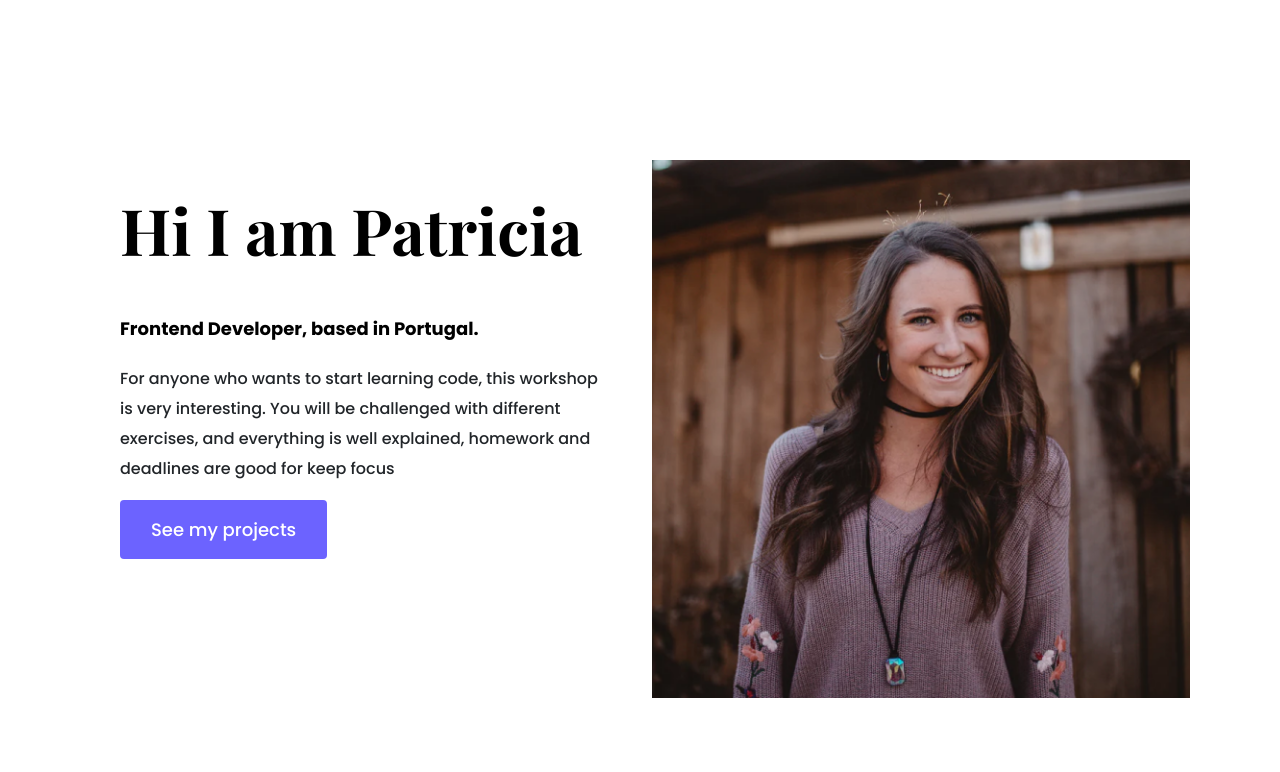
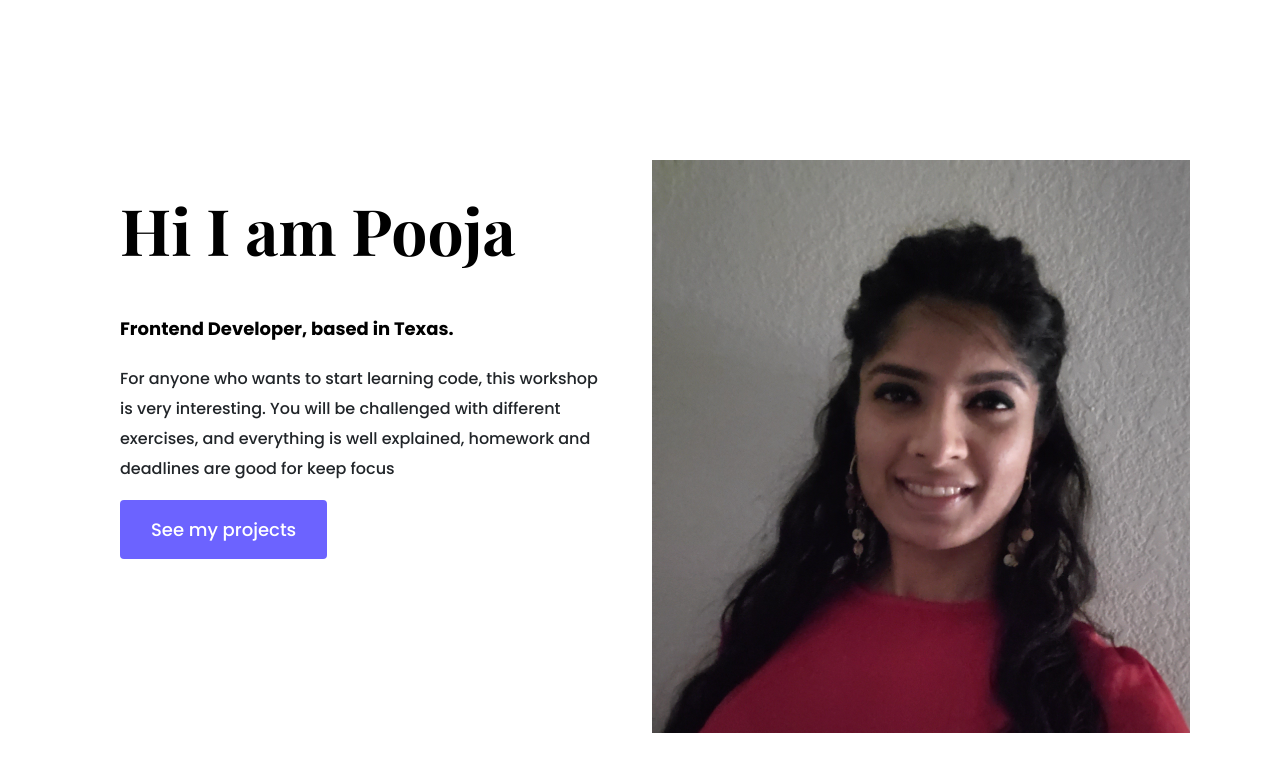
Before and after one commit to PujaT22/portfolio-project, a plain HTML site: page about.html in a window 1280 px wide. Drawn offline with nearby package versions, Linux system fonts and the light colour scheme; a web font is replaced by a local one.

Commit message:
Update about.html

```diff
--- a/about.html
+++ b/about.html
@@ -34,8 +34,8 @@
       <div class="row">
         <div class="col-md-6">
           <div class="about-section-content">
-            <h1 class="mb-5">Hi I am Patricia</h1>
-            <h2 class="mb-4">Frontend Developer, based in Portugal.</h2>
+            <h1 class="mb-5">Hi I am Pooja</h1>
+            <h2 class="mb-4">Frontend Developer, based in Texas.</h2>
             <p>
               For anyone who wants to start learning code, this workshop is very
               interesting. You will be challenged with different exercises, and
@@ -46,7 +46,7 @@
           </div>
         </div>
         <div class="col-lg-6">
-          <img src="images/Patricia.png" alt="" class="img-fluid" />
+          <img src="images/Pj.jpg" alt="" class="img-fluid" />
         </div>
       </div>
     </div>
```
